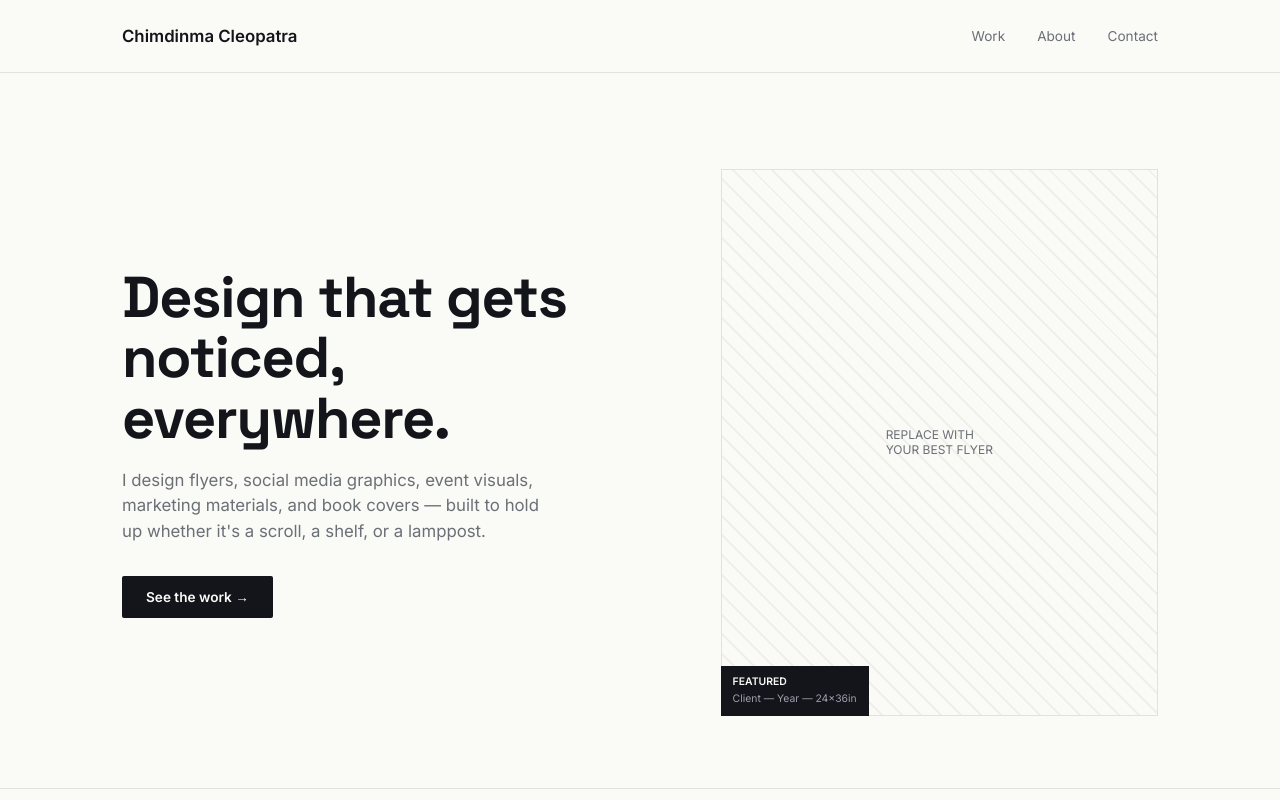
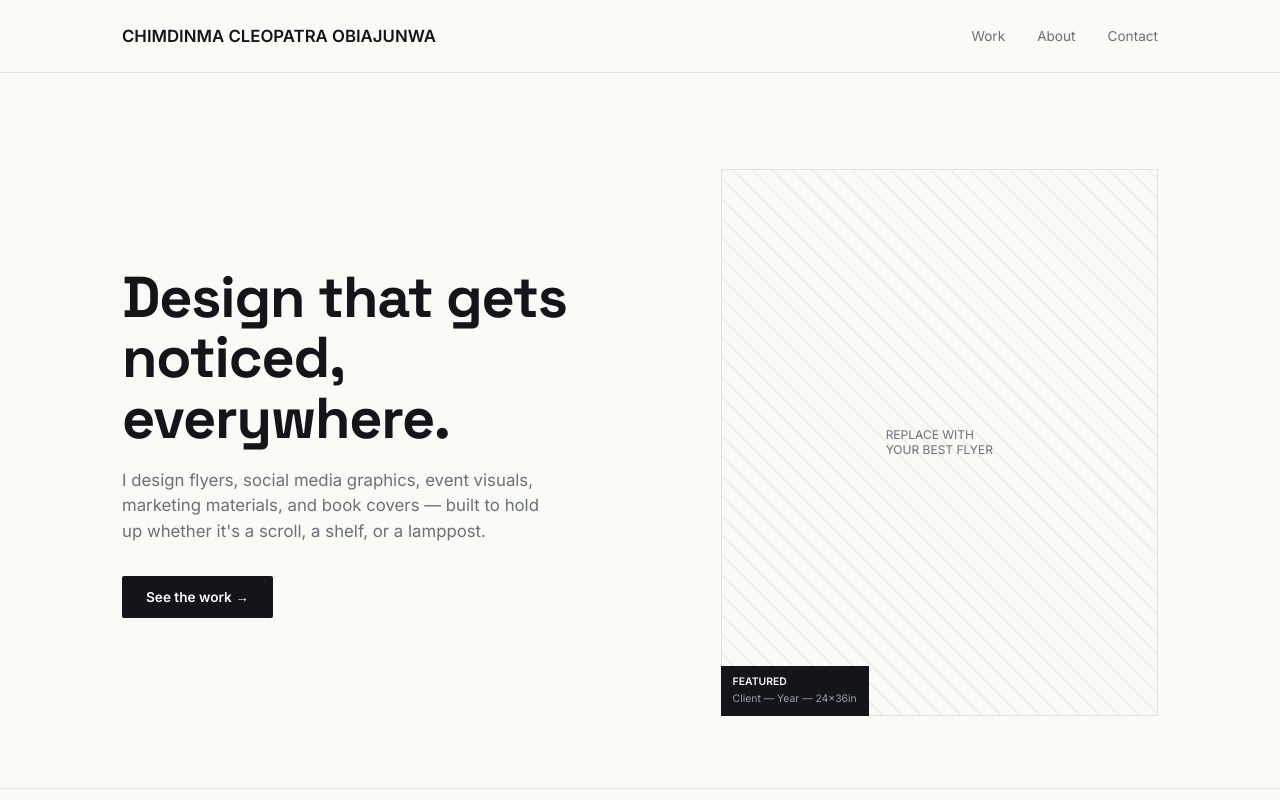
Before and after one commit to Cleopatra-desmond/My-portfolio, a plain HTML site: page index.html in a window 1280 px wide. Shown: the top 800 px of the page. Drawn offline with Linux system fonts and the light colour scheme.

Commit message:
Update logo name in index.html

```diff
--- a/index.html
+++ b/index.html
@@ -232,7 +232,7 @@
 
 <nav>
   <div class="wrap">
-    <div class="logo">Chimdinma Cleopatra</div>
+    <div class="logo">CHIMDINMA CLEOPATRA OBIAJUNWA</div>
     <div class="navlinks">
       <a href="#work">Work</a>
       <a href="#about">About</a>
```
